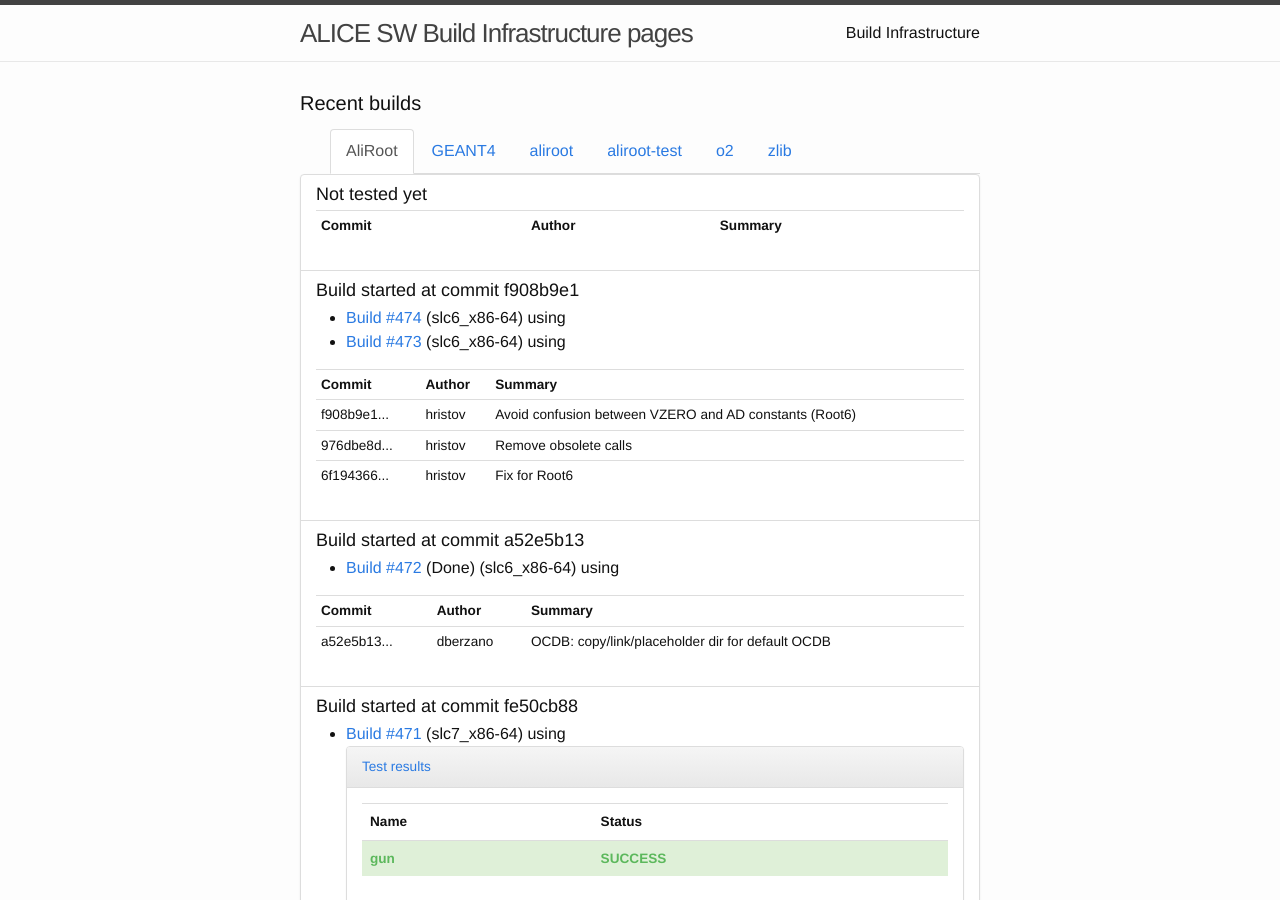
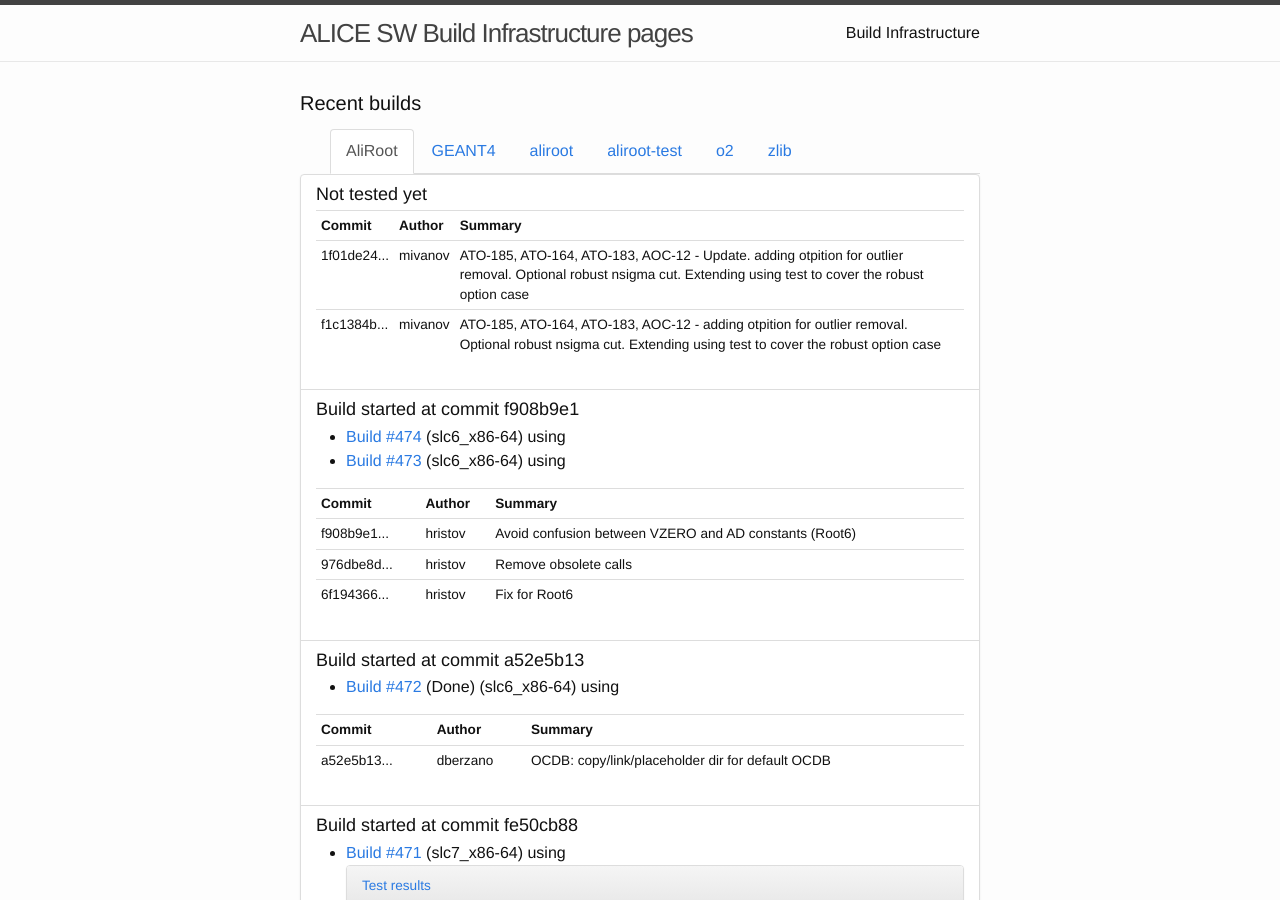
Before and after one commit to alisw/alisw.github.io, a Jekyll site: the page built from index.html, in a window 1280 px wide and 900 px high. Built offline with Jekyll 4.4.1, drawn with Linux system fonts in a browser that asks for light colours; nearby versions of some CDN libraries.

Commit message:
Updated results.

```diff
--- a/_data/commits-aliroot-master.yaml
+++ b/_data/commits-aliroot-master.yaml
@@ -1,3 +1,13 @@
+-
+ commit: "1f01de24ecd23cc022f382e7a0b370e1fc6d157b"
+ message: >-
+    ATO-185, ATO-164, ATO-183, AOC-12 - Update. adding otpition for outlier removal. Optional robust nsigma cut. Extending using test to cover the robust option case
+ author: !!str mivanov
+-
+ commit: "f1c1384b3c874a78ea31797e55a2bd3f6b159756"
+ message: >-
+    ATO-185, ATO-164, ATO-183, AOC-12 - adding otpition for outlier removal. Optional robust nsigma cut. Extending using test to cover the robust option case
+ author: !!str mivanov
 -
  commit: "f908b9e14bb860687cc9900c97cbd0e59d83dab2"
  message: >-
```
